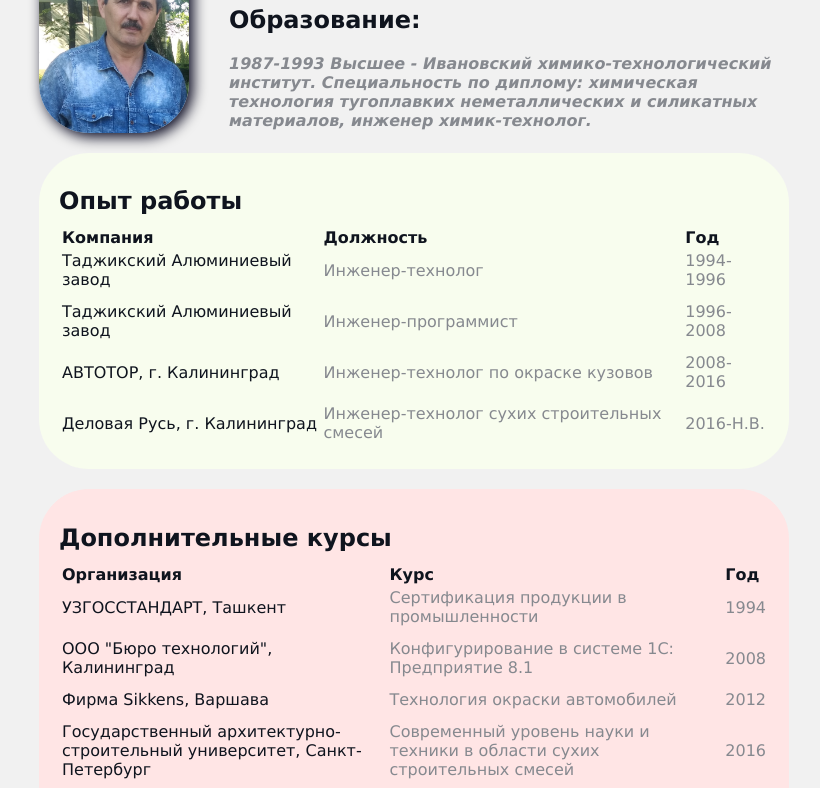
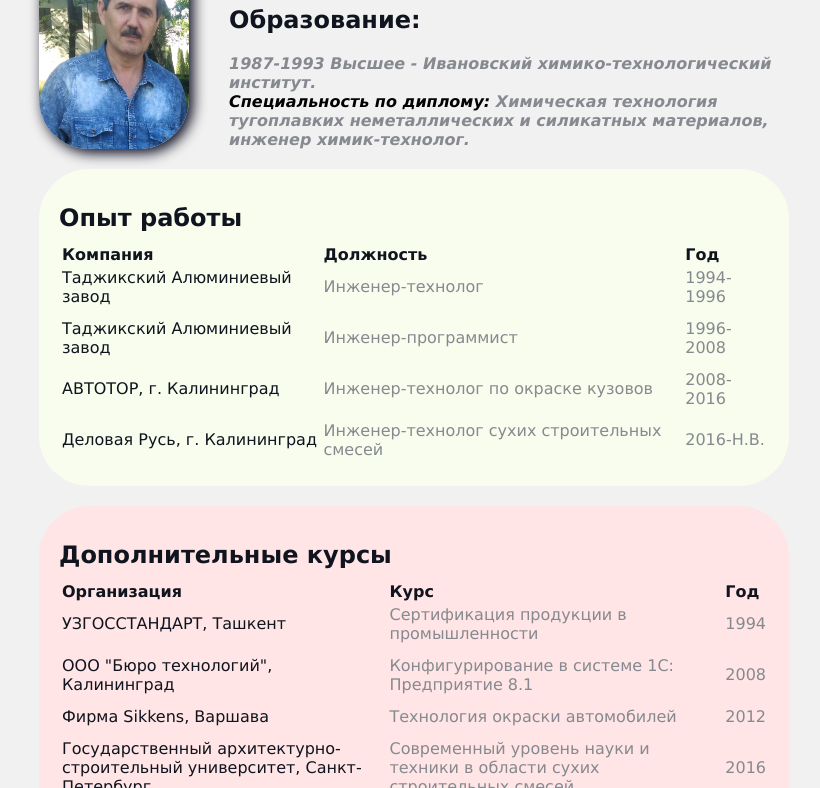
Before and after one commit to MirzoA/resume, a plain HTML site: page index.html in a window 1280 px wide. Shown: the part 113-901 px from the top of the page, without its empty margins (226-1046 px from the left). Drawn offline with Linux system fonts and the light colour scheme.

Commit message:
Add styles

```diff
--- a/index.html
+++ b/index.html
@@ -19,7 +19,7 @@
 
                 <h1>Хидиров Мирзо Алиевич </h1>
                 <h2>Образование:</h2>
-                <p>1987-1993 Высшее - Ивановский химико-технологический институт. Специальность по диплому: химическая технология тугоплавких неметаллических и силикатных материалов, инженер химик-технолог.</p>
+                <p>1987-1993 Высшее - Ивановский химико-технологический институт.<br> <strong>Специальность по диплому:</strong> Химическая технология тугоплавких неметаллических и силикатных материалов, инженер химик-технолог.</p>
                 <!-- <p>Я работаю инженером - технологом сухих строительных смесей. <br><em>Люблю свою работу и программировать.</em>
                 </p>
                 <h4>Список социальных сетей:</h4>
--- a/styles.css
+++ b/styles.css
@@ -5,6 +5,10 @@ body {
     font-weight: normal;
     background: #f1f1f1;
     color: #0f141e;
+}
+
+strong {
+    color: #000;
 }
 
 a {
```
